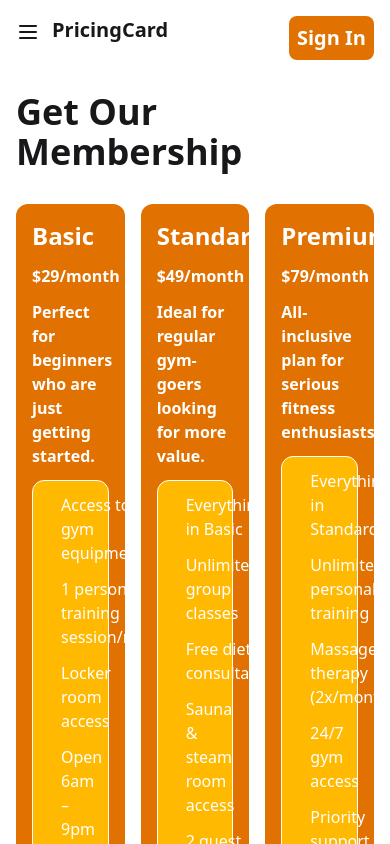
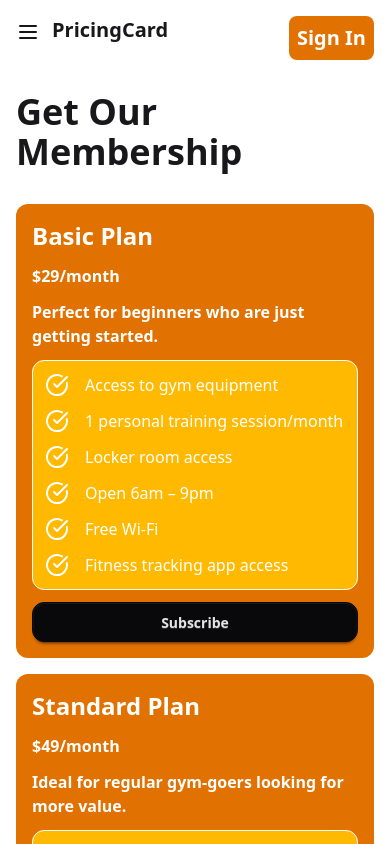
Before and after one commit to iftakhersifat/pricing-card, a React (Vite) app: page / in a window 390 px wide. Shown: the top 844 px of the page. Built offline with nearby package versions, Linux system fonts and the light colour scheme.

Commit message:
added subscribe button

```diff
--- a/public/pricingData.json
+++ b/public/pricingData.json
@@ -1,7 +1,7 @@
 [
     {
       "id": 1,
-      "name": "Basic",
+      "name": "Basic Plan",
       "price": "$29/month",
       "description": "Perfect for beginners who are just getting started.",
       "features": [
@@ -15,7 +15,7 @@
     },
     {
       "id": 2,
-      "name": "Standard",
+      "name": "Standard Plan",
       "price": "$49/month",
       "description": "Ideal for regular gym-goers looking for more value.",
       "features": [
@@ -31,7 +31,7 @@
     },
     {
       "id": 3,
-      "name": "Premium",
+      "name": "Premium Plan",
       "price": "$79/month",
       "description": "All-inclusive plan for serious fitness enthusiasts.",
       "features": [
--- a/src/Components/PricingCard/PricingCard.jsx
+++ b/src/Components/PricingCard/PricingCard.jsx
@@ -6,13 +6,14 @@ const PricingCard = ({data}) => {
     return (
         <div className='bg-amber-600 rounded-xl p-4 space-y-3 text-white'>
             <h1 className='font-bold text-2xl text-white'>{name}</h1>
-            <h4 className='font-semibold text-md text-white'>{price}</h4>
+            <p className='font-semibold text-md text-white'>{price}</p>
             <h1 className='font-semibold text-md text-white'>{description}</h1>
             <div className=' text-white bg-amber-400 border border-white rounded-xl p-3 space-y-3'>
             {
                 features.map((feature, index)=> <Features key={index} feature={feature}/>)
             }
             </div>
+            <button className="btn btn-neutral font-semibold text-md rounded-xl w-full">Subscribe</button>
         </div>
     );
 };
--- a/src/Components/PricingCards/PricingCards.jsx
+++ b/src/Components/PricingCards/PricingCards.jsx
@@ -8,7 +8,7 @@ const PricingCards = ({ pricingPromise }) => {
     <>
       <div>
         <h1 className='p-4 text-4xl font-bold'>Get Our Membership</h1>
-        <div className='grid grid-cols-3 gap-4 p-4'>
+        <div className='grid md:grid-cols-3 gap-4 p-4'>
         {
           useData.map(data => (
             <PricingCard key={data.id} data={data} />
```
